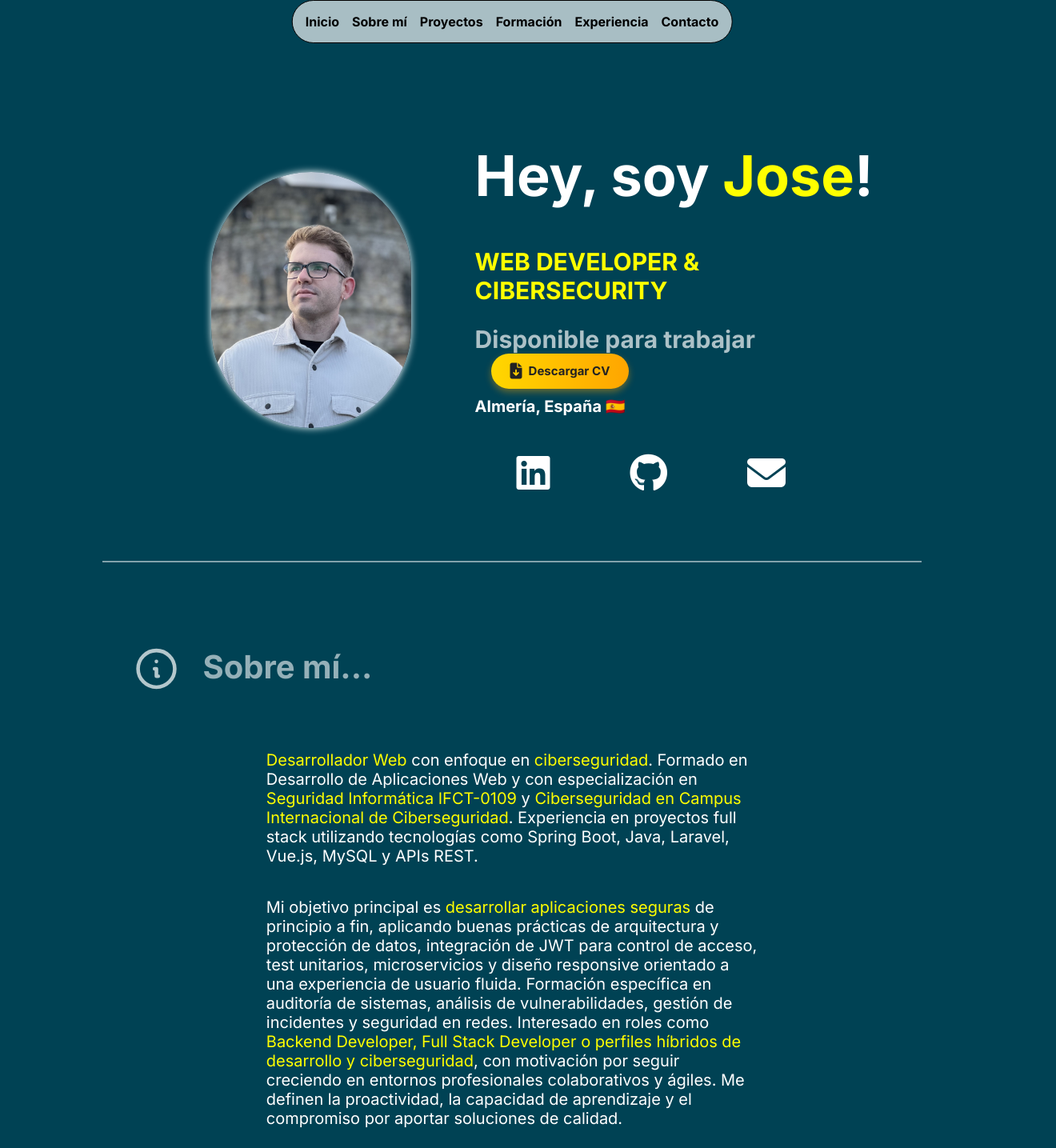
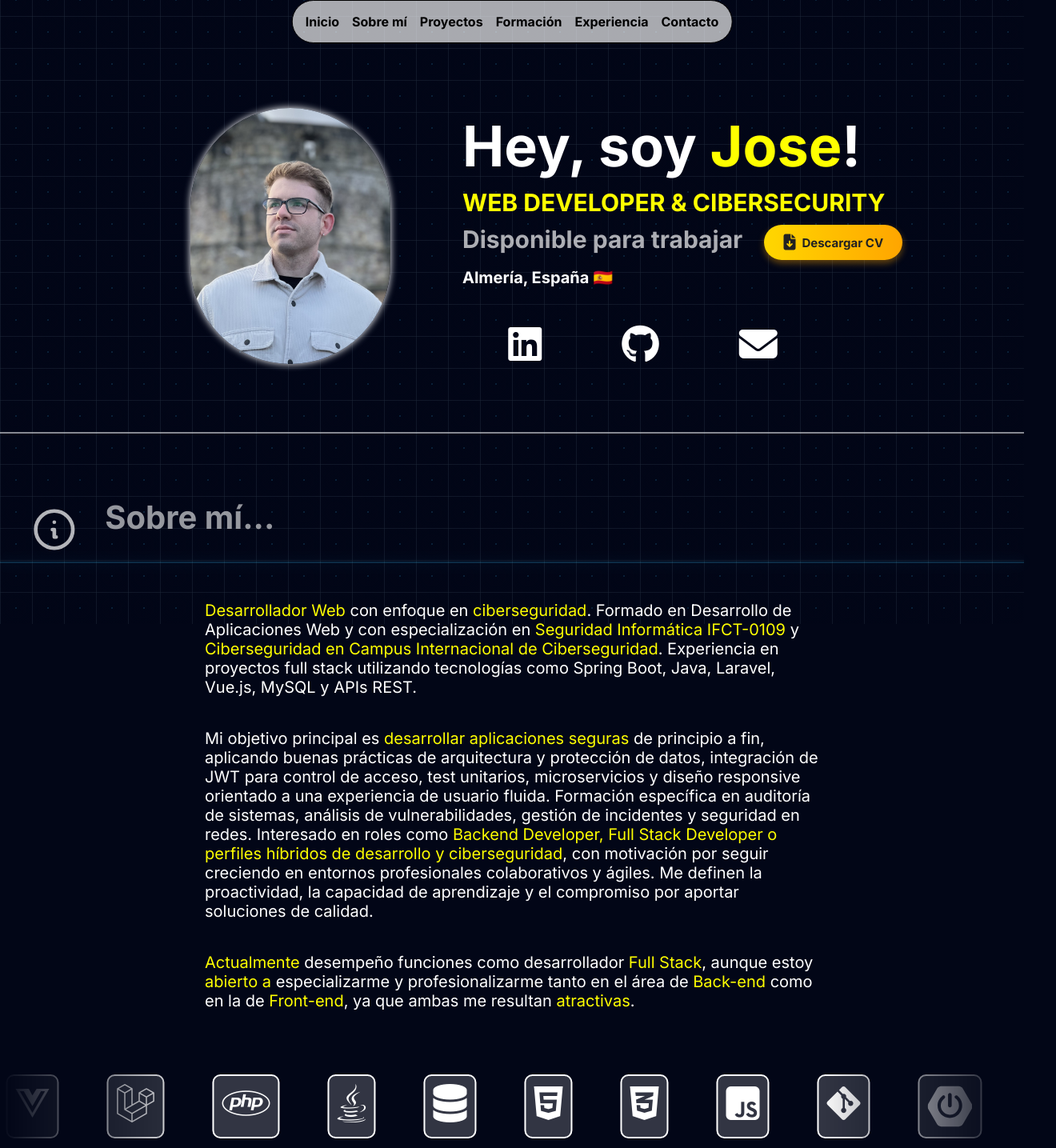
Before and after one commit to JoseMartinez98/CV2, a Vue app: page / in a window 1280 px wide. Shown: the part 20-1455 px from the top of the page at 80% size, 1320 px wide, since content can reach past the window. Built offline with nearby package versions, Linux system fonts and the light colour scheme.

Commit message:
nuevo fondo

```diff
--- a/src/App.vue
+++ b/src/App.vue
@@ -10,6 +10,7 @@ import Experiencia from "./components/Experiencia.vue";
 </script>
 
 <template>
+  <div class="cyber-background"></div>
   <Menu />
 
   <div id="section1" class="section" v-observe-animate="'animate-slide-up'">
--- a/src/components/Contacto.vue
+++ b/src/components/Contacto.vue
@@ -72,7 +72,46 @@ import Menu from "./Menu.vue";
           class="icon-svg"
           title="Spring Boot"
         />
-        <!-- Duplicamos los íconos para que la cinta sea infinita -->
+        <i class="fab fa-vuejs"></i>
+        <i class="fab fa-laravel"></i>
+        <i class="fab fa-php"></i>
+        <i class="fab fa-java"></i>
+        <i class="fas fa-database"></i>
+        <i class="fab fa-html5"></i>
+        <i class="fab fa-css3-alt"></i>
+        <i class="fab fa-js-square"></i>
+        <i class="fab fa-git-alt"></i>
+        <img src="/icons/springboot.svg" class="icon-svg" />
+        <i class="fab fa-vuejs"></i>
+        <i class="fab fa-laravel"></i>
+        <i class="fab fa-php"></i>
+        <i class="fab fa-java"></i>
+        <i class="fas fa-database"></i>
+        <i class="fab fa-html5"></i>
+        <i class="fab fa-css3-alt"></i>
+        <i class="fab fa-js-square"></i>
+        <i class="fab fa-git-alt"></i>
+        <img src="/icons/springboot.svg" class="icon-svg" />
+        <i class="fab fa-vuejs"></i>
+        <i class="fab fa-laravel"></i>
+        <i class="fab fa-php"></i>
+        <i class="fab fa-java"></i>
+        <i class="fas fa-database"></i>
+        <i class="fab fa-html5"></i>
+        <i class="fab fa-css3-alt"></i>
+        <i class="fab fa-js-square"></i>
+        <i class="fab fa-git-alt"></i>
+        <img src="/icons/springboot.svg" class="icon-svg" />
+        <i class="fab fa-vuejs"></i>
+        <i class="fab fa-laravel"></i>
+        <i class="fab fa-php"></i>
+        <i class="fab fa-java"></i>
+        <i class="fas fa-database"></i>
+        <i class="fab fa-html5"></i>
+        <i class="fab fa-css3-alt"></i>
+        <i class="fab fa-js-square"></i>
+        <i class="fab fa-git-alt"></i>
+        <img src="/icons/springboot.svg" class="icon-svg" />
         <i class="fab fa-vuejs"></i>
         <i class="fab fa-laravel"></i>
         <i class="fab fa-php"></i>
@@ -154,8 +193,8 @@ span {
   vertical-align: middle;
   display: inline-block;
   object-fit: contain;
-  width: 3rem;
-  height: 3rem;
+  width: 5rem;
+  height: 5rem;
   border: 2px solid yellow;
   padding: 10px;
   border-radius: 10px;
@@ -166,7 +205,6 @@ span {
   width: 100%;
   margin: 80px auto 0 auto;
 
-  /* Gradiente para que los bordes desvanezcan los íconos */
   -webkit-mask-image: linear-gradient(
     to right,
     transparent,
--- a/src/components/Encabezado.vue
+++ b/src/components/Encabezado.vue
@@ -61,10 +61,12 @@
 h1{
     color: white;
     font-size: 70px;
+    margin: 10px;
 }
 h2{
     color: rgba(255, 255, 255, 0.676);
     font-size: 30px;
+    margin: 10px;
 }
 .nombre{
     color: yellow;
--- a/src/components/Menu.vue
+++ b/src/components/Menu.vue
@@ -188,6 +188,9 @@ onBeforeUnmount(() => {
     pointer-events: none;
     transition: all 0.3s ease;
   }
+  .menu-lista a {
+     color: white;
+  }
 
   .menu-lista.activo {
     transform: translateY(0);
--- a/src/components/PiePagina.vue
+++ b/src/components/PiePagina.vue
@@ -30,7 +30,7 @@
         align-items: center;
         background-color: #0000006d;
         border-radius: 10px;
-        padding: 10px;
+        padding: 20px;
         color: white;
     }
     .social-icons {
@@ -38,6 +38,7 @@
       justify-content: space-between;
       font-size: 2rem;
       width: 30%;
+      margin: 10px;
     }
     .social-icons a {
         color: white;
@@ -46,7 +47,9 @@
     .social-icons a:hover {
       color: yellow;
     }
-    /* Tablets */
+    .footer p {
+      margin: 10px;
+    }
 @media (max-width: 768px) {
  .footer {
     max-width: 100%;
@@ -54,7 +57,6 @@
     margin-right: auto;
   }
 }
-/* Móviles */
 @media (max-width: 480px) {
   .footer {
     max-width: 100%;
--- a/src/style.css
+++ b/src/style.css
@@ -1,13 +1,69 @@
+
+ :root {
+  --bg-dark: #020617;
+  --grid-color: rgba(30, 41, 59, 0.5);
+  --accent-color: #38bdf8; /* Azul cian de seguridad */
+  --glow-line: rgba(56, 189, 248, 0.15);
+}
+
+* {
+  margin: 0;
+  padding: 0;
+  box-sizing: border-box;
+}
+
 body {
-  font-family: 'Inter', sans-serif;
-  width: 80%;
-  margin: 0 auto;
-  /* background-image: url(/public/image/fondoo1.jpeg); */
-  background-color: #004254;
-  background-repeat: no-repeat;
-  background-size: cover;
-  background-attachment: fixed;
-  background-position: center center;
+  background-color: var(--bg-dark);
+  color: #f1f5f9;
+  font-family: 'Inter', system-ui, -apple-system, sans-serif;
+  min-height: 100vh;
+  overflow-x: hidden;
+}
+
+.cyber-background {
+  position: fixed;
+  top: 0;
+  left: 0;
+  width: 100%;
+  height: 100%;
+  z-index: -1;
+  background:
+    linear-gradient(var(--grid-color) 1px, transparent 1px),
+    linear-gradient(90deg, var(--grid-color) 1px, transparent 1px);
+  background-size: 40px 40px;
+  background-image:
+    linear-gradient(var(--grid-color) 1px, transparent 1px),
+    linear-gradient(90deg, var(--grid-color) 1px, transparent 1px),
+    radial-gradient(circle at center, transparent 0%, var(--bg-dark) 90%);
+}
+
+.cyber-background::before {
+  content: "";
+  position: absolute;
+  top: 0;
+  left: 0;
+  width: 100%;
+  height: 2px;
+  background: var(--accent-color);
+  box-shadow: 0 0 15px var(--accent-color);
+  opacity: 0.2;
+  animation: scan 8s linear infinite;
+}
+
+.cyber-background::after {
+  content: "";
+  position: absolute;
+  top: 0;
+  left: 0;
+  width: 100%;
+  height: 100%;
+  background-image: radial-gradient(var(--glow-line) 1px, transparent 0);
+  background-size: 40px 40px;
+}
+
+@keyframes scan {
+  0% { top: -10%; }
+  100% { top: 110%; }
 }
 @media (max-width: 768px){
   body{
```
Also changed, not shown: public/image/remotework.jpg (added).
